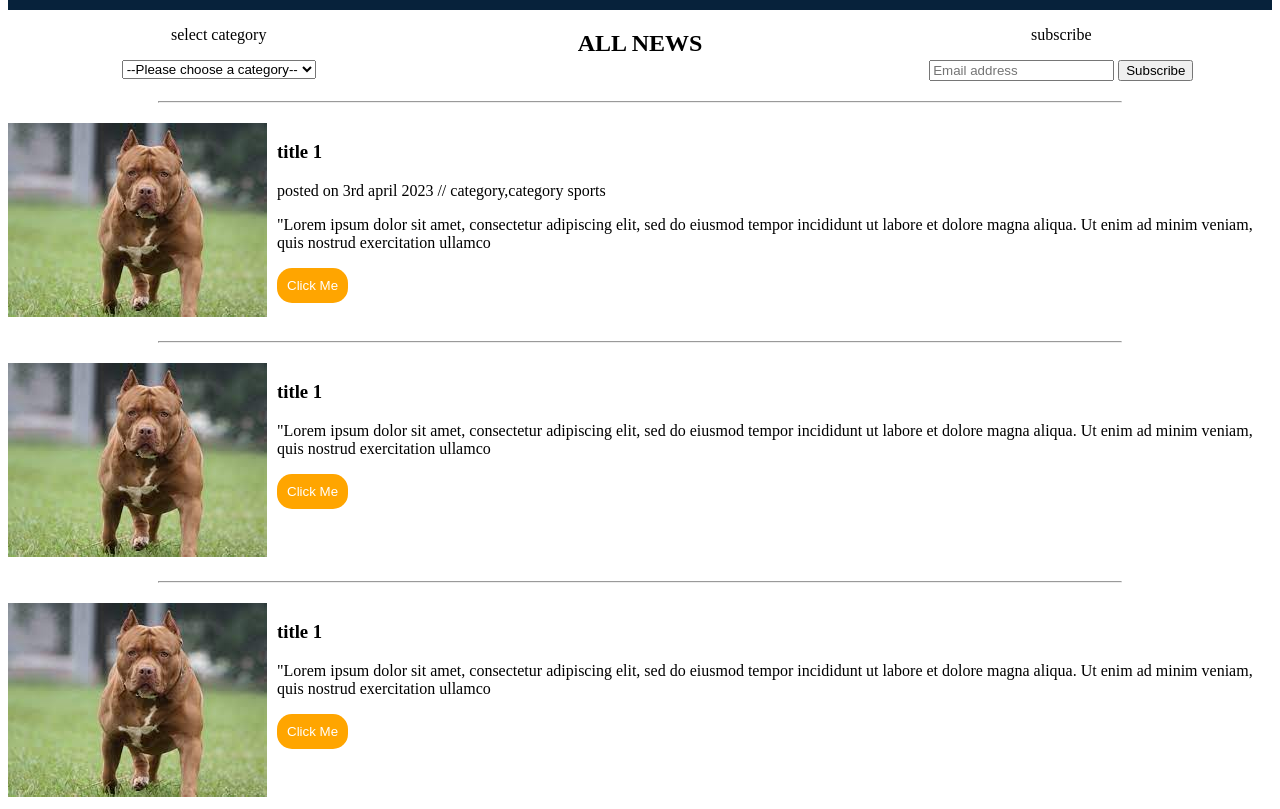
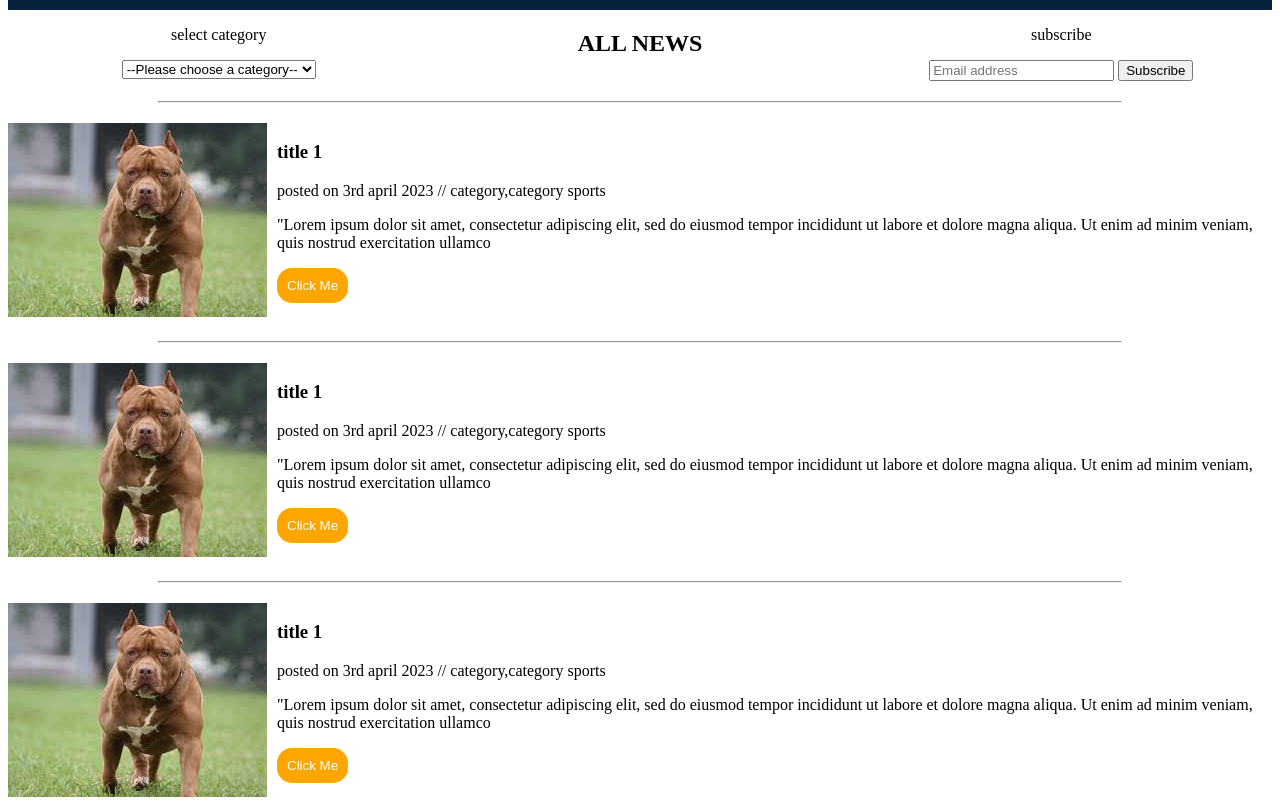
Before and after one commit to manmay27/epamassign1, a plain HTML site: page index.html in a window 1280 px wide. Shown: the part 150-959 px from the top of the page. Drawn offline with Linux system fonts and the light colour scheme; files whose address does not match are found by name.

Commit message:
2nd commit

```diff
--- a/index.html
+++ b/index.html
@@ -73,6 +73,7 @@
         </div>
         <div>
             <h3>title 1</h3>
+            <p>posted on 3rd april 2023 // category,category sports</p>
         <p>
             "Lorem ipsum dolor sit amet, consectetur adipiscing elit,
              sed do eiusmod tempor incididunt ut labore et dolore magna aliqua.
@@ -92,6 +93,7 @@
         </div>
         <div>
             <h3>title 1</h3>
+            <p>posted on 3rd april 2023 // category,category sports</p>
         <p>
             "Lorem ipsum dolor sit amet, consectetur adipiscing elit,
              sed do eiusmod tempor incididunt ut labore et dolore magna aliqua.
```
